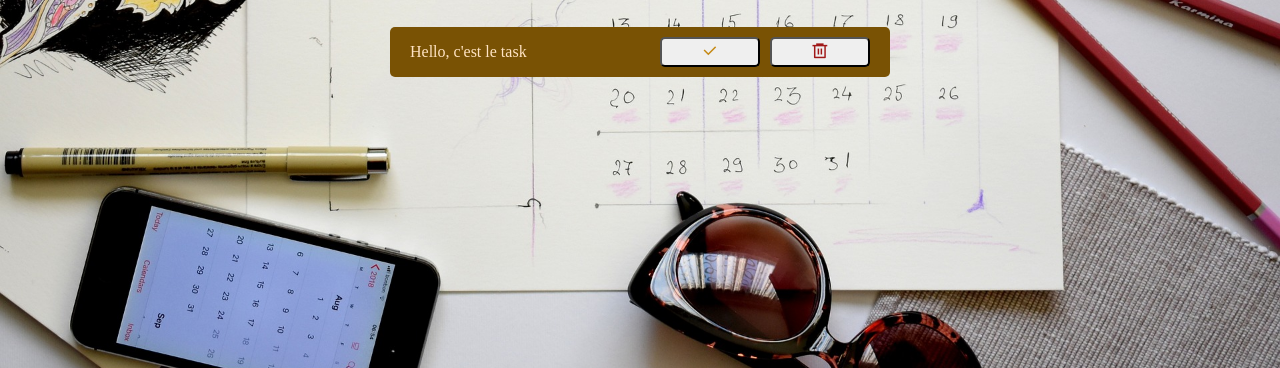
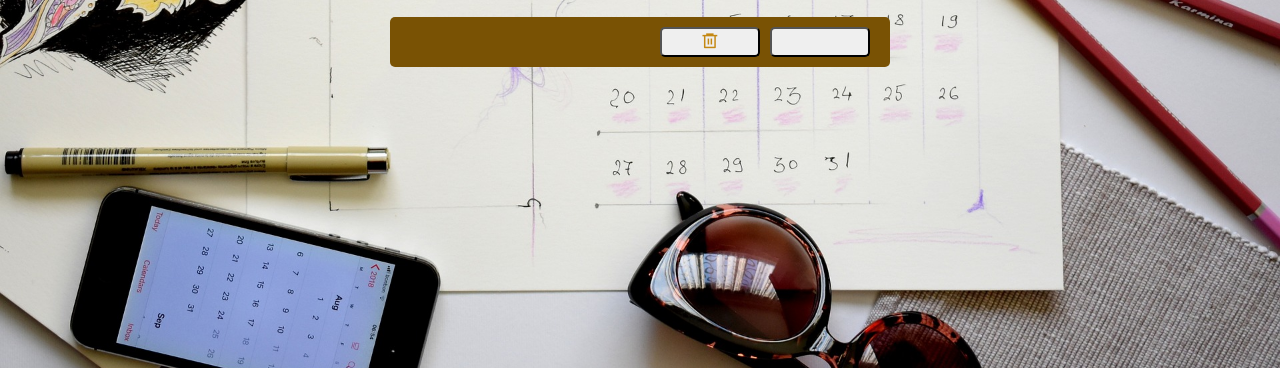
Before and after one commit to ameliapham/todo-list, a website built with Vite: page index.html in a window 1280 px wide. Both pictures are taken after a click on the button 820 px from the left and 383 px from the top of the page. Shown: the part 432-800 px from the top of the page. Built offline with nearby package versions, Linux system fonts and the light colour scheme.

Commit message:
Create function for Adding button

```diff
--- a/index.html
+++ b/index.html
@@ -19,7 +19,7 @@
         </div>
 
         <div class="task-container">
-            <div class="tasks">Hello, c'est le task</div>
+            <!--<div class="tasks">Hello, c'est le task</div>
             <div class="buttons">
                 <button class="check-task">
                     <i class="ri-check-line ri-lg"></i>
@@ -27,7 +27,7 @@
                 <button class="delete-task">
                     <i class="ri-delete-bin-6-line ri-lg"></i>
                 </button>
-            </div>
+            </div>-->
         </div>
 
 
--- a/script.js
+++ b/script.js
@@ -3,16 +3,48 @@ import './style.css'
 //Variables
 const input = document.querySelector('#input-task')
 input.value = null
-const button = document.querySelector('.add-task')
+const addButton = document.querySelector('.add-task')
 const taskContainer = document.querySelector('.task-container')
 
 // Function
 const addTask = () => {
     if (input.value != null){
-        const task = input.value
-        taskContainer.append(task)
-        console.log(task)
+
+        // Add new-task zone
+        let newTask = document.createElement("div")
+        newTask.className = "new-task"
+        taskContainer.appendChild(newTask)
+
+        // Add tasks
+        let tasks = document.createElement("p")
+        tasks.className = "tasks"
+        tasks.innerHTML = input.value
+        newTask.append(tasks)
+
+        // Add buttons
+        let buttons = document.createElement("div")
+        buttons.className = "buttons"
+        newTask.appendChild(buttons)
+
+        let checkButton = document.createElement("button")
+        checkButton.className = "check-task"
+        let iconCheck = document.createElement("i")
+        iconCheck.className = "ri-check-line ri-lg"
+        checkButton.appendChild(iconCheck)
+
+        let deleteButton = document.createElement("button")
+        deleteButton.className = "delete-task"
+        let iconDelete = document.createElement("i")
+        iconCheck.className = "ri-delete-bin-6-line ri-lg"
+        deleteButton.appendChild(iconDelete)
+
+        buttons.appendChild(checkButton)
+        buttons.appendChild(deleteButton)
+
+        // Reset value of input
+        input.value = null
     }
 }
 
-button.addEventListener('click', addTask)
+
+addButton.addEventListener('click', addTask)
--- a/style.css
+++ b/style.css
@@ -61,7 +61,7 @@ button{
 
 /* Task container */
 
-.task-container {
+.new-task {
     background-color: rgb(121, 82, 4);
     color: bisque;
     padding: 10px 20px 10px 20px;
@@ -69,6 +69,7 @@ button{
     display: flex;
     justify-content: space-between;
     align-items: center;
+    margin-bottom: 20px;
 }
 
 .check-task{
```
